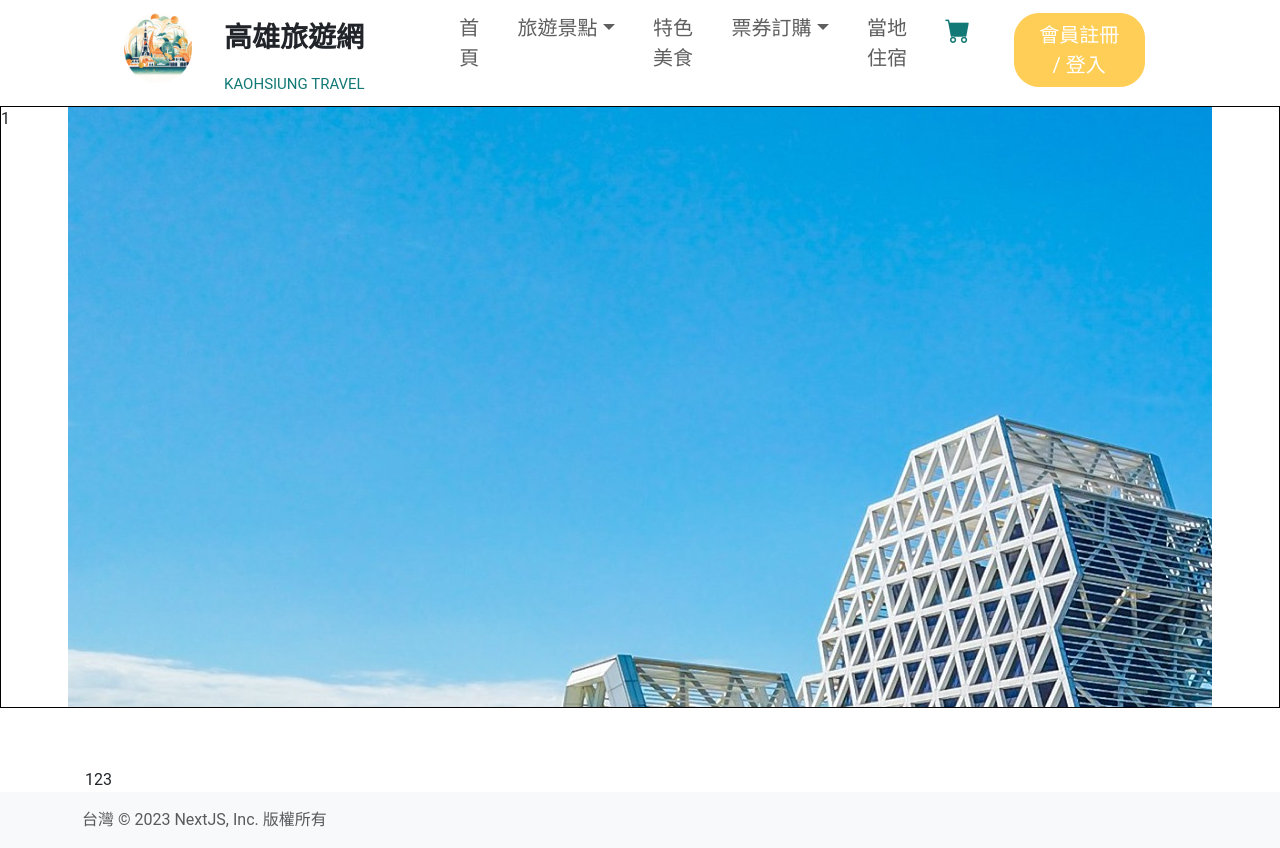
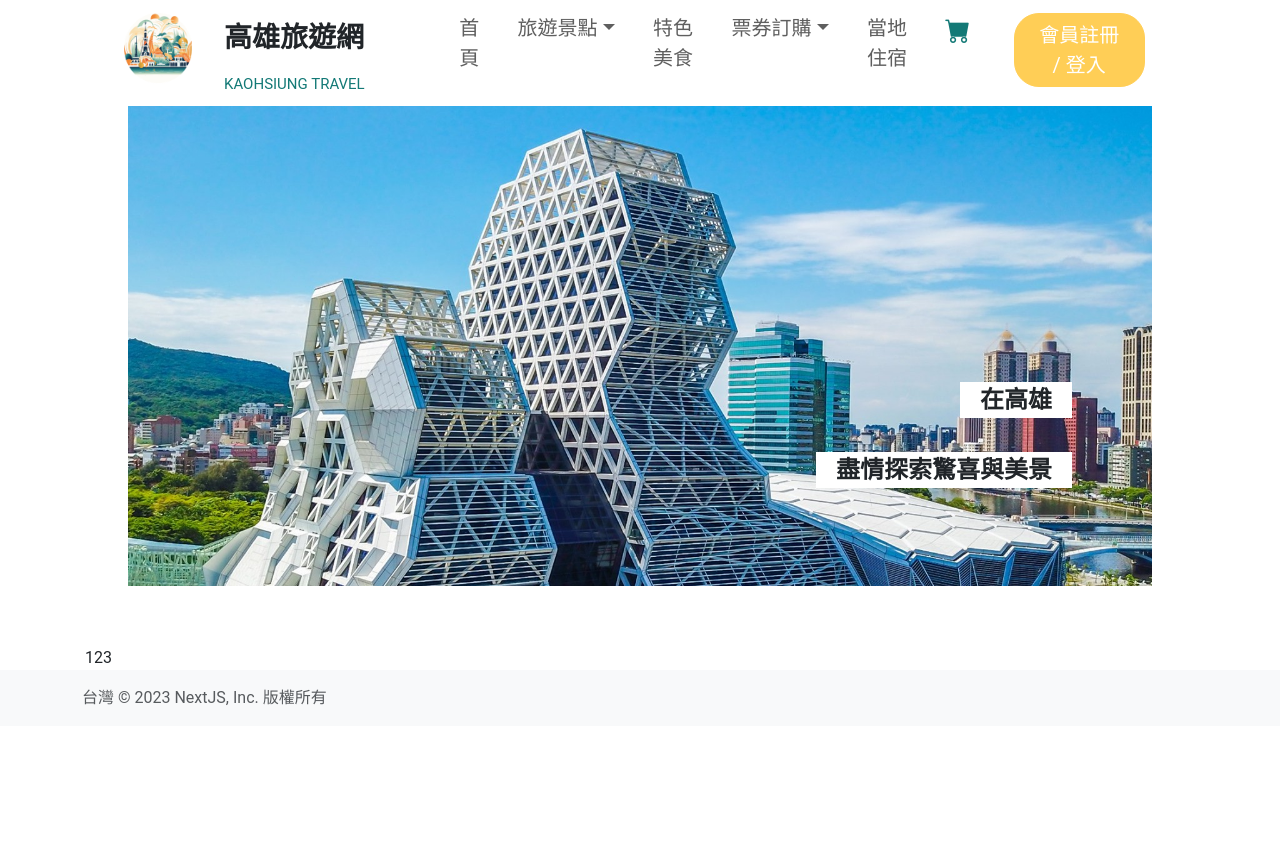
Before and after one commit to XuanYing0915/KH_Travel_Project, a Next.js app in the folder frontend/: page / in a window 1280 px wide. After the commit the page ends 800 px from the top, so only its background shows below. Built offline with nearby package versions, Linux system fonts and the light colour scheme; a web font is replaced by a local one.

Commit message:
首頁切

```diff
--- a/frontend/pages/index.js
+++ b/frontend/pages/index.js
@@ -2,6 +2,7 @@
 import Link from 'next/link'
 import Image from 'next/image'
 import PlaceholderText from '@/components/common/placeholder-text'
+import background from '@/public/images/index/高流.jpg'
 
 export default function Home() {
   return (
@@ -10,16 +11,21 @@ export default function Home() {
 
       <main style={{ marginTop: '90px' }}>
 
-        <div className='d-flex flex-row' style={{ maxHeight: 'calc(100vh -120px)', border: '1px solid black' }}>
-          <div style={{ width: '120px' }}>
-            1
+        <div className='d-flex flex-row' style={{ maxHeight: 'calc(100vh -120px)' }}>
+          <div style={{ width: '160px' }}>
+
           </div>
-          <div style={{ width: 'calc(100vw -240px)', maxHeight: 'calc(100vh - 200px)', overflow: 'hidden' }}>
-            <img src='\images\index\高流.jpg' style={{ objectFit: 'fill', }}></img>
+          <div className='homepage-pic'
+            style={{ backgroundImage: `url(${background.src})`}} >
+
+            <span className='homepage-text' id='homepage-text1'>在高雄</span>
+            <span className='homepage-text' id='homepage-text2'>盡情探索驚喜與美景</span>
+
+
           </div>
 
 
-          <div style={{ width: '120px' }}>
+          <div style={{ width: '160px' }}>
 
           </div>
         </div>
@@ -32,6 +38,34 @@ export default function Home() {
 
       <style global jsx>
         {`
+         .homepage-pic{
+          position:relative;
+          width: 100%;
+          min-height: 60vh;
+          overflow: hidden;
+          background-attachment: fixed;
+          background-repeat: no-repeat;
+          background-size: cover;
+          background-position: 35% 40%;
+         }
+         .homepage-text{
+          background:white;
+          padding-inline:20px;
+          font-size:24px;
+          font-weight:700;
+         }
+         #homepage-text1{
+          position:absolute;
+          bottom:35%;
+          right:80px;
+         }
+         #homepage-text2{
+          position:absolute;
+          bottom:calc(35% - 70px);
+          right:80px;
+         }
+
+
 
           .card-cover {
             background-repeat: no-repeat;
```
